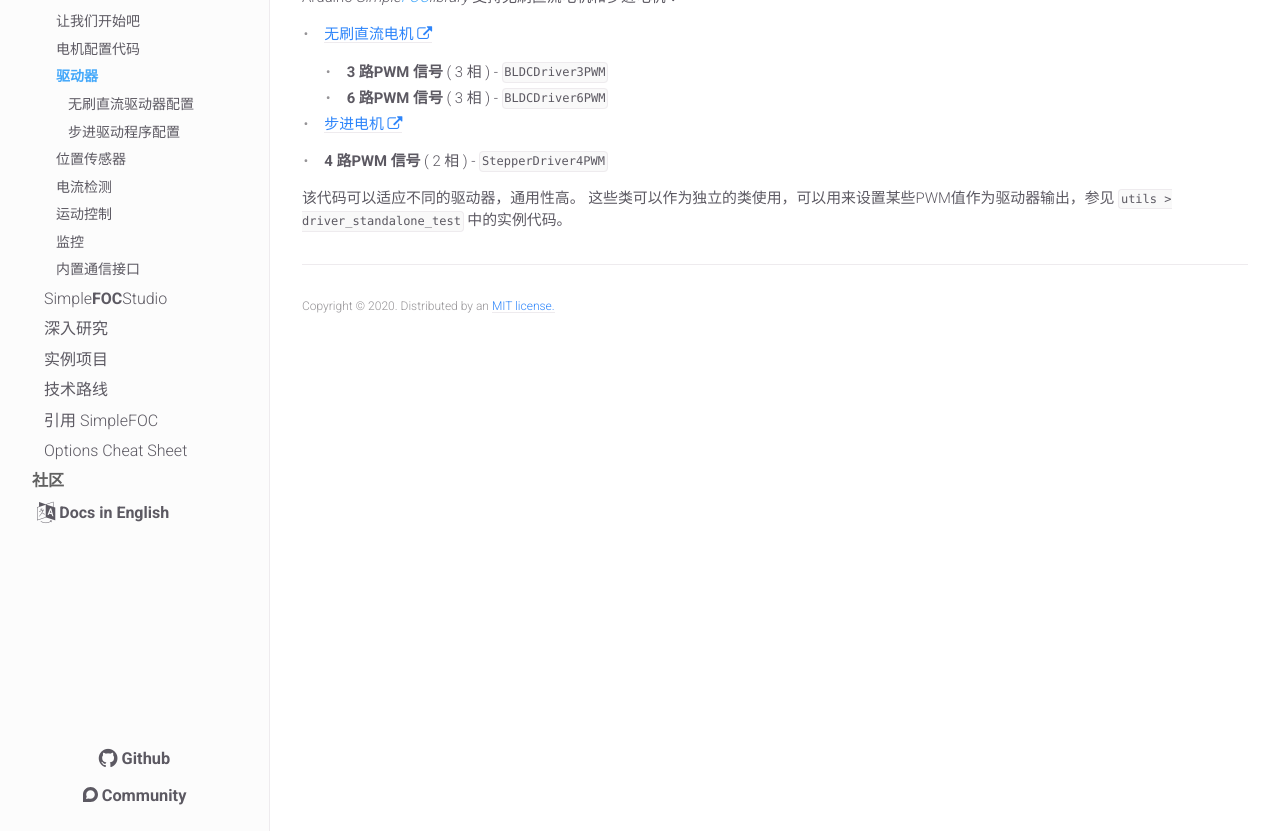
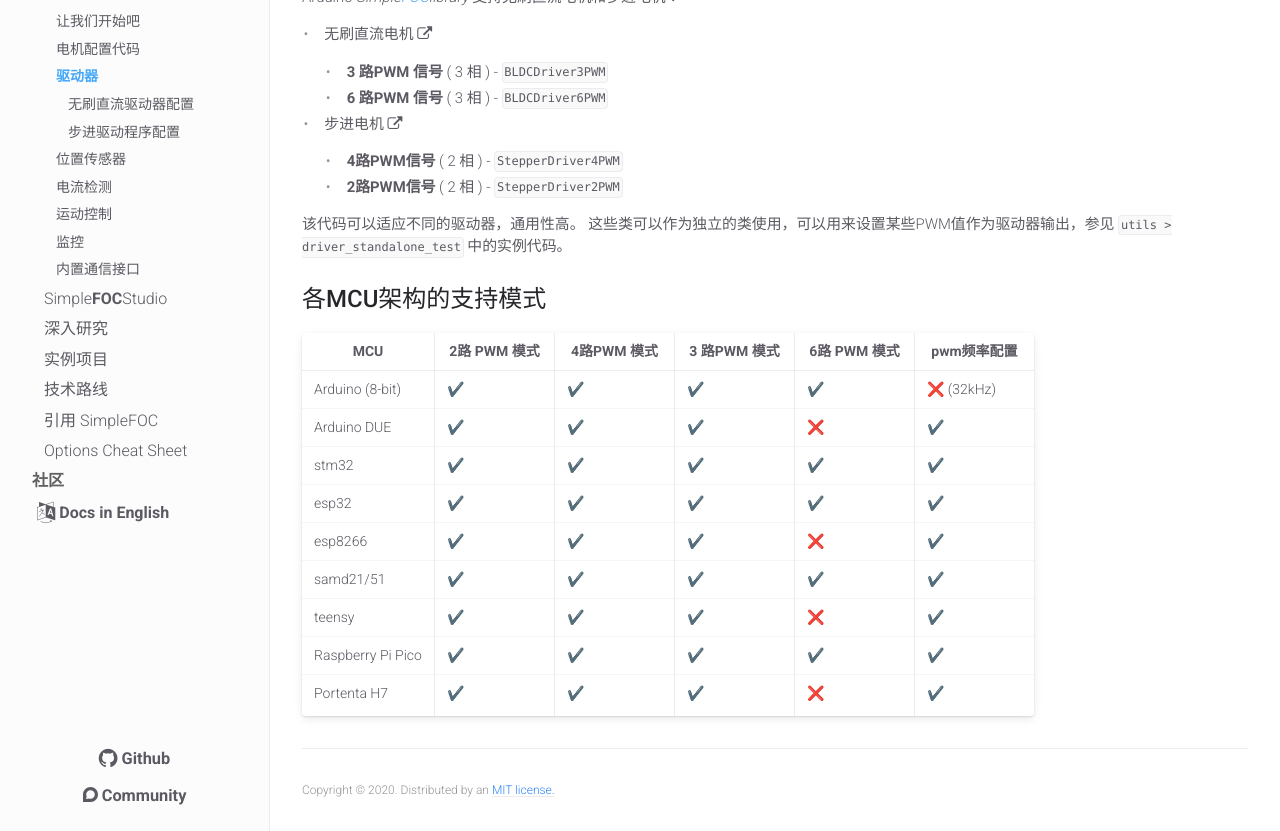
Before and after one commit to simplefoc/docs_chinese, a Jekyll site: the page built from docs/simplefoc_library/code/drivers/index.md, in a window 1280 px wide. Shown: the part 343-1174 px from the top of the page. Built offline with Jekyll 4.4.1, drawn with Linux system fonts in a browser that asks for light colours.

Commit message:
Update index.md

```diff
--- a/docs/simplefoc_library/code/drivers/index.md
+++ b/docs/simplefoc_library/code/drivers/index.md
@@ -17,15 +17,30 @@ has_toc: False
 
 Arduino <span class="simple">Simple<span class="foc">FOC</span>library</span> 支持无刷直流电机和步进电机：
 
-- [无刷直流电机 <i class="fa fa-external-link"></i>](bldcdriver)
+- 无刷直流电机 <i class="fa fa-external-link"></i>
 
     - **3 路PWM 信号** ( 3 相 ) - `BLDCDriver3PWM`
     - **6 路PWM 信号** ( 3 相 ) - `BLDCDriver6PWM`
-- [步进电机 <i class="fa fa-external-link"></i>](stepperdriver)
+- 步进电机 <i class="fa fa-external-link"></i>
 
-- **4 路PWM 信号** ( 2 相 )  - `StepperDriver4PWM`
+    - **4路PWM信号** ( 2 相 )  - `StepperDriver4PWM`
+    - **2路PWM信号** ( 2 相 )  - `StepperDriver2PWM`
+
+该代码可以适应不同的驱动器，通用性高。
+这些类可以作为独立的类使用，可以用来设置某些PWM值作为驱动器输出，参见 `utils > driver_standalone_test` 中的实例代码。
 
 
 
-该代码可以适应不同的驱动器，通用性高。
-这些类可以作为独立的类使用，可以用来设置某些PWM值作为驱动器输出，参见 `utils > driver_standalone_test` 中的实例代码。
+## 各MCU架构的支持模式
+
+| MCU               | 2路 PWM 模式 | 4路PWM 模式 | 3 路PWM 模式 | 6路 PWM 模式 | pwm频率配置 |
+| ----------------- | ------------ | ----------- | ------------ | ------------ | ----------- |
+| Arduino (8-bit)   | ✔️            | ✔️           | ✔️            | ✔️            | ❌ (32kHz)   |
+| Arduino DUE       | ✔️            | ✔️           | ✔️            | ❌            | ✔️           |
+| stm32             | ✔️            | ✔️           | ✔️            | ✔️            | ✔️           |
+| esp32             | ✔️            | ✔️           | ✔️            | ✔️            | ✔️           |
+| esp8266           | ✔️            | ✔️           | ✔️            | ❌            | ✔️           |
+| samd21/51         | ✔️            | ✔️           | ✔️            | ✔️            | ✔️           |
+| teensy            | ✔️            | ✔️           | ✔️            | ❌            | ✔️           |
+| Raspberry Pi Pico | ✔️            | ✔️           | ✔️            | ✔️            | ✔️           |
+| Portenta H7       | ✔️            | ✔️           | ✔️            | ❌            | ✔️           |
```
